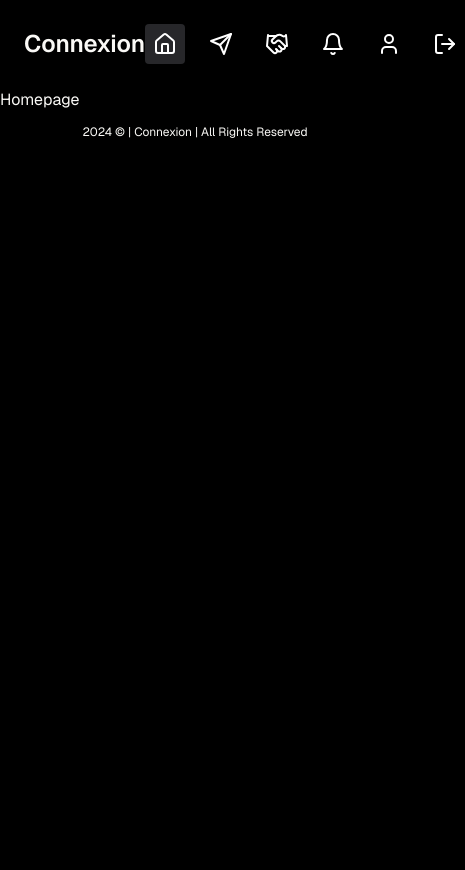
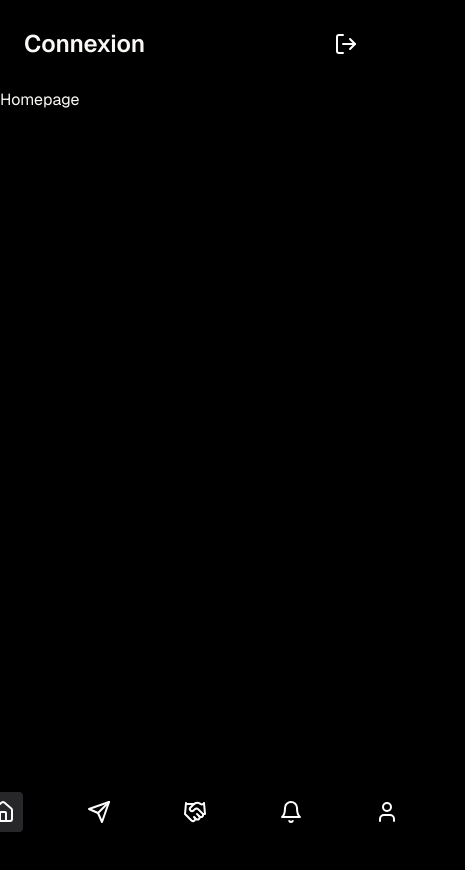
Before and after one commit to praneethravuri/connexion, a Next.js app: page /homepage in a window 390 px wide. Shown: the top 870 px of the page, 465 px wide, since content can reach past the window. Before the commit the page ends 844 px from the top, so only its background shows below. Built offline with nearby package versions, Linux system fonts and the light colour scheme.

Commit message:
Responsive bottom bar

```diff
--- a/app/(auth)/layout.tsx
+++ b/app/(auth)/layout.tsx
@@ -12,7 +12,7 @@ export default function AuthLayout({ children, title, subtitle, errorMessage }:
       </Head>
       <Authbar />
       <div className='container min-w-96 mx-auto px-4 sm:px-6 lg:px-8 flex h-screen w-full flex-col items-center justify-center'>
-        <h1 className='text-xl sm:text-2xl md:text-3xl lg:text-4xl font-semibold'>{title}</h1>
+        <h1 className='text-2xl sm:text-lg md:text-xl lg:text-2xl font-semibold'>{title}</h1>
         <h3 className='text-xs sm:text-sm md:text-base text-gray-400'>{subtitle}</h3>
         {errorMessage && <div className='text-red-500'>{errorMessage}</div>}
         {children}
--- a/app/(root)/homepage/page.tsx
+++ b/app/(root)/homepage/page.tsx
@@ -4,7 +4,7 @@ import React from 'react'
 
 const HomePage = () => {
   return (
-    <div className='bg-black'>
+    <div className='bg-black h-screen w-full'>
       <h1>Homepage</h1>
       <Bottombar />
     </div>
--- a/components/shared/Bottombar.tsx
+++ b/components/shared/Bottombar.tsx
@@ -1,9 +1,36 @@
+"use client";
 import React from 'react'
+import { Home, Send, Handshake, User, Bell, LogOut } from 'lucide-react';
+import Logo from './Logo';
+import { usePathname } from "next/navigation";
+import Link from 'next/link';
 
 const Bottombar = () => {
+  const pathname = usePathname();
+  const navItems = [
+    { href: '/homepage', icon: Home, label: 'Home' },
+    { href: '/messages', icon: Send, label: 'Messages' },
+    { href: '/people', icon: Handshake, label: 'People' },
+    { href: '/notifications', icon: Bell, label: 'Notifications' },
+    { href: '/profile', icon: User, label: 'Profile' },
+  ];
+
   return (
-    <div className='bottom-0 z-30 flex w-full items-center justify-center bg-black px-6 py-3 text-center'>
-        <p className='text-xs'>2024 &copy; | Connexion | All Rights Reserved</p>
+    <div className='fixed bottom-0 z-30 flex w-full items-center justify-center bg-black px-6 py-3 text-center sm:hidden'>
+      <div className='flex space-x-14'>
+        {navItems.map(({ href, icon: Icon, label }) => {
+          const isActive = pathname === href;
+          return (
+            <div key={label} className={`p-2 rounded ${isActive ? 'bg-zinc-800' : ''} `} >
+              <Link href={href} passHref>
+                <div className="cursor-pointer">
+                  <Icon color="#fff" />
+                </div>
+              </Link>
+            </div>
+          );
+        })}
+      </div>
     </div>
   )
 }
--- a/components/shared/NavBar.tsx
+++ b/components/shared/NavBar.tsx
@@ -3,7 +3,7 @@ import React from 'react';
 import Link from 'next/link';
 import { Home, Send, Handshake, User, Bell, LogOut } from 'lucide-react';
 import Logo from './Logo';
-import { usePathname } from "next/navigation"; // Imported for determining the active route
+import { usePathname } from "next/navigation";
 
 const navItems = [
     { href: '/homepage', icon: Home, label: 'Home' },
@@ -23,9 +23,10 @@ const NavBar = () => {
             <div className='flex space-x-4'>
                 {navItems.map(({ href, icon: Icon, label }) => {
                     const isActive = pathname === href;
+                    const isNotLogoutIcon = Icon !== LogOut;
                     return (
 
-                        <div key={label} className={`p-2 rounded ${isActive ? 'bg-zinc-800' : ''}`} >
+                        <div key={label} className={`p-2 rounded ${isActive ? 'bg-zinc-800' : ''} ${isNotLogoutIcon ? 'max-sm:hidden' : ''}`} >
                             <Link href={href} passHref>
                                 <div className="cursor-pointer">
                                     <Icon color="#fff"/>
```
